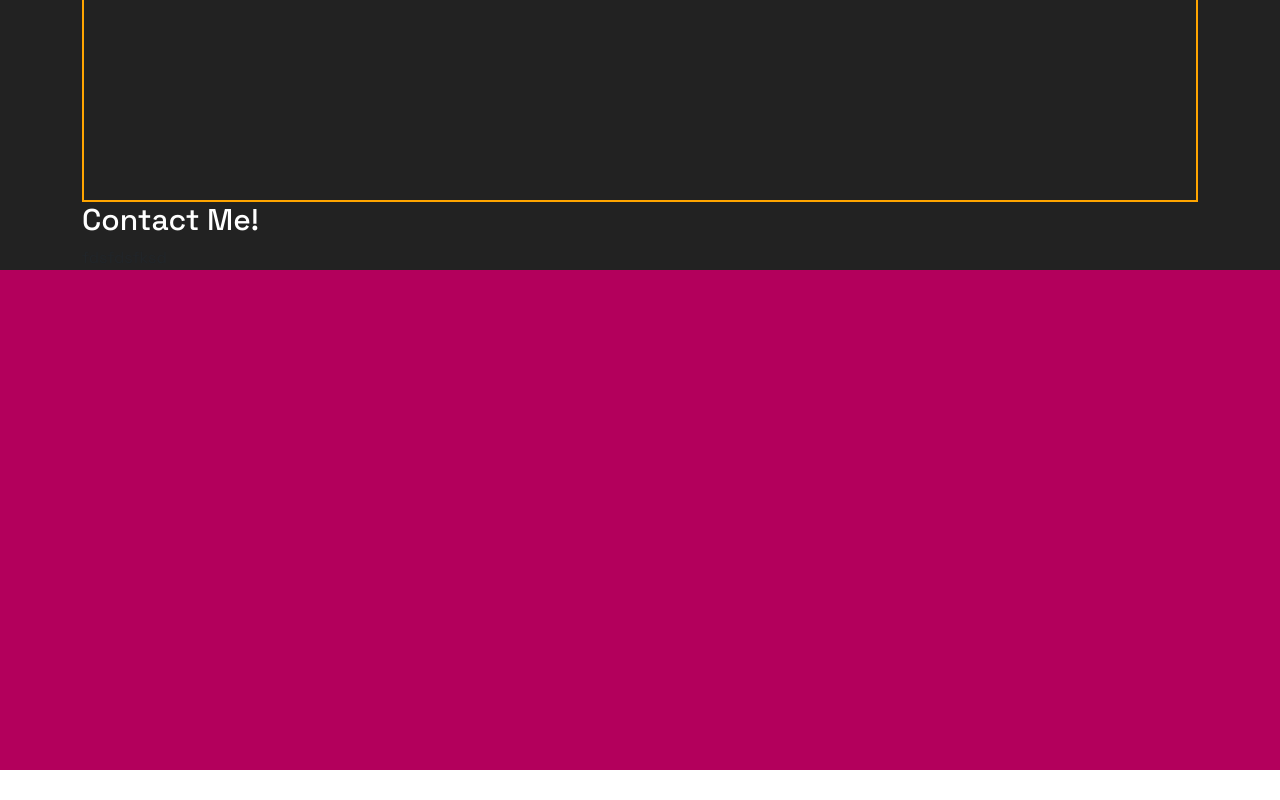
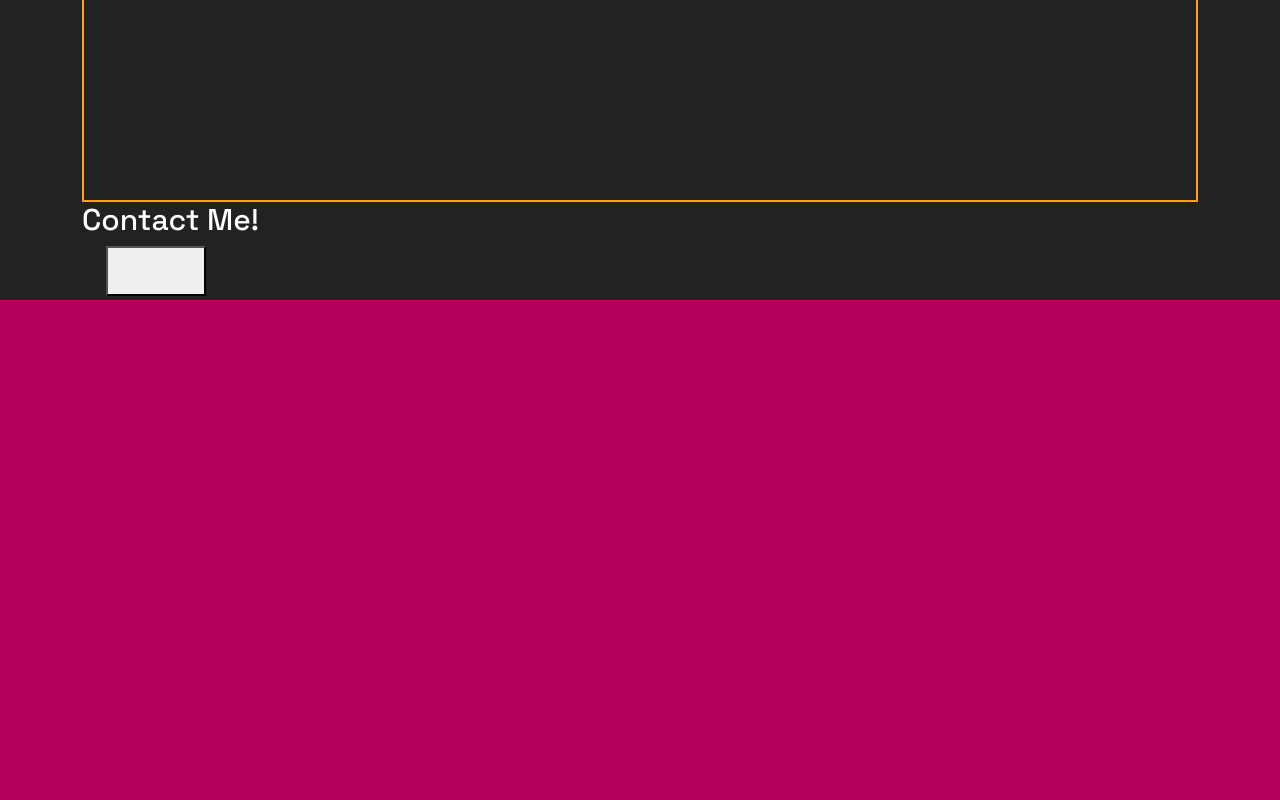
Before and after one commit to the-code-raccoon/website-wordpress, a React (Create React App) app: page / in a window 1280 px wide. Shown: the part 2198-2998 px from the top of the page. Before the commit the page ends 2968 px from the top, so only its background shows below. Built offline with nearby package versions, Linux system fonts and the light colour scheme.

Commit message:
Create button for contact form

```diff
--- a/src/App/App.tsx
+++ b/src/App/App.tsx
@@ -6,6 +6,7 @@ import Row from "react-bootstrap/Row";
 
 import Header from "./Header";
 import FeaturedWork from "./FeaturedWork";
+import Contact from "./Contact";
 import Footer from "./Footer";
 import Theme from "./Theme";
 import useDarkMode from "./useDarkMode";
@@ -61,7 +62,9 @@ export default function App() {
             <SubHeader>Contact Me!</SubHeader>
           </Row>
           <Row>
-            <Element name="contact">fdsfdsfksd</Element>
+            <Element name="contact">
+              <Contact />
+            </Element>
           </Row>
         </Container>
         <Footer />
--- /dev/null
+++ b/src/App/Contact-style.tsx
@@ -0,0 +1,18 @@
+import styled from "styled-components";
+
+import Button from "react-bootstrap/Button";
+
+interface SocialButtonI {
+  // icon: string;
+  color: string;
+  // link: string;
+}
+
+// export const SocialButton = (props: any) => {
+//   return styled.button`color: ${props => props.color}`
+// }
+export const SocialButton = styled.button<SocialButtonI>`
+  color: ${(props) => props.color};
+  width: 100px;
+  height: 50px;
+`;
--- /dev/null
+++ b/src/App/Contact.tsx
@@ -0,0 +1,13 @@
+import Container from "react-bootstrap/Container";
+
+import { SocialButton } from "./Contact-style";
+
+export default function Contact() {
+  const socials = [{ icon: "", color: "", link: "" }];
+
+  return (
+    <Container>
+      <SocialButton color={"#ffffff"} />
+    </Container>
+  );
+}
```
